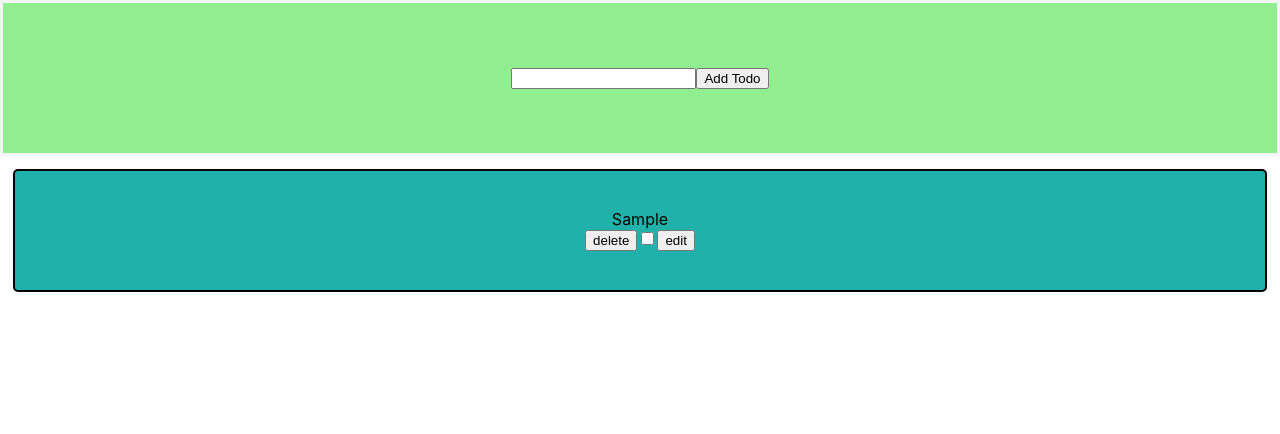
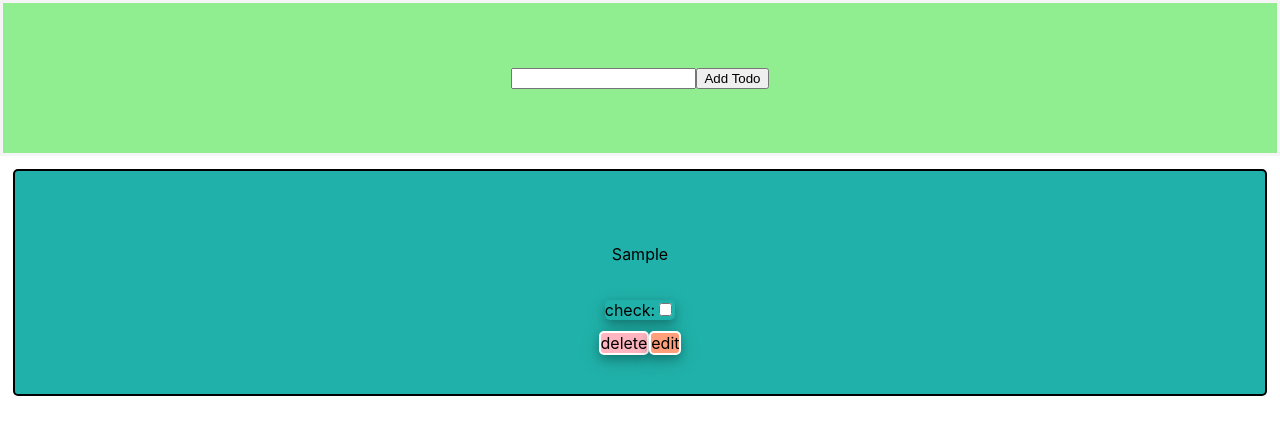
Before and after one commit to AlexJanow/todo-app-2, a React (Create React App) app: page / in a window 1280 px wide. Both pictures are taken after typing "Sample" into the empty fields and a click on the button "Add Todo". Shown: the top 434 px of the page. Built offline with nearby package versions, Linux system fonts and the light colour scheme.

Commit message:
add button styling

```diff
--- a/src/App.css
+++ b/src/App.css
@@ -48,6 +48,7 @@
   border-radius: 5px;
   padding: 3%;
   margin: 1%;
+  word-wrap: break-word;
 }
 
 .done {
@@ -57,3 +58,39 @@
 .notDone {
   background-color: lightseagreen;
 }
+
+.textContent {
+  padding: 3%;
+}
+
+.checkbox-box {
+  width: fit-content;
+  margin: auto;
+  margin-bottom: 1%;
+  border-radius: 5px;
+  box-shadow: 0 4px 8px 0 rgba(0, 0, 0, 0.2), 0 6px 20px 0 rgba(0, 0, 0, 0.19);
+}
+
+.buttonDelete {
+  all: unset;
+  border: 2px solid white;
+  border-radius: 5px;
+  background-color: lightpink;
+  box-shadow: 0 4px 8px 0 rgba(0, 0, 0, 0.2), 0 6px 20px 0 rgba(0, 0, 0, 0.19);
+}
+
+.buttonSubmit {
+  all: unset;
+  border: 2px solid white;
+  border-radius: 5px;
+  background-color: lightsalmon;
+  box-shadow: 0 4px 8px 0 rgba(0, 0, 0, 0.2), 0 6px 20px 0 rgba(0, 0, 0, 0.19);
+}
+
+.buttonEdit {
+  all: unset;
+  border: 2px solid white;
+  border-radius: 5px;
+  background-color: lightsalmon;
+  box-shadow: 0 4px 8px 0 rgba(0, 0, 0, 0.2), 0 6px 20px 0 rgba(0, 0, 0, 0.19);
+}
--- a/src/App.js
+++ b/src/App.js
@@ -91,20 +91,33 @@ function App() {
               value={editingText}
             />
           ) : (
-            <div>{todo.text}</div>
+            <div className="textContent">{todo.text}</div>
           )}
+          <div className="checkbox-box">
+            <label for="checkbox">check:</label>
+            <input
+              name="checkbox"
+              type="checkbox"
+              onChange={() => toggleComplete(todo.id)}
+              checked={todo.completed}
+            />
+          </div>
 
-          <button onClick={() => deleteTodo(todo.id)}>delete</button>
-          <input
-            type="checkbox"
-            onChange={() => toggleComplete(todo.id)}
-            checked={todo.completed}
-          />
+          <button className="buttonDelete" onClick={() => deleteTodo(todo.id)}>
+            delete
+          </button>
 
           {todoEditing === todo.id ? (
-            <button onClick={() => editTodo(todo.id)}>submit</button>
+            <button className="buttonSubmit" onClick={() => editTodo(todo.id)}>
+              submit
+            </button>
           ) : (
-            <button onClick={() => setTodoEditing(todo.id)}>edit</button>
+            <button
+              className="buttonEdit"
+              onClick={() => setTodoEditing(todo.id)}
+            >
+              edit
+            </button>
           )}
         </div>
       ))}
```
